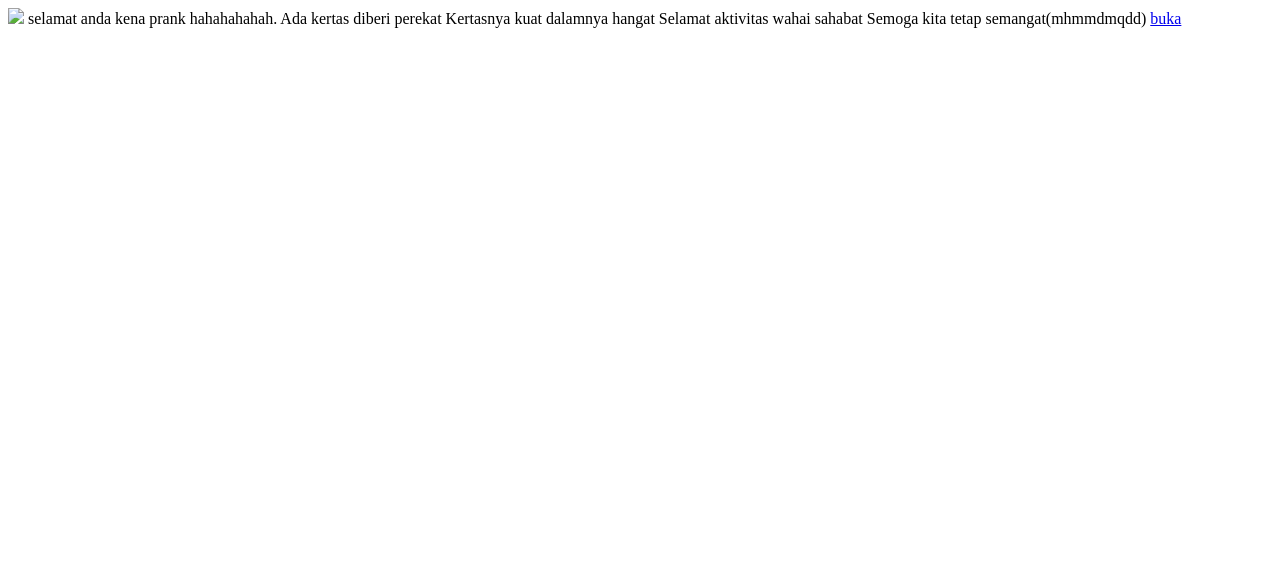
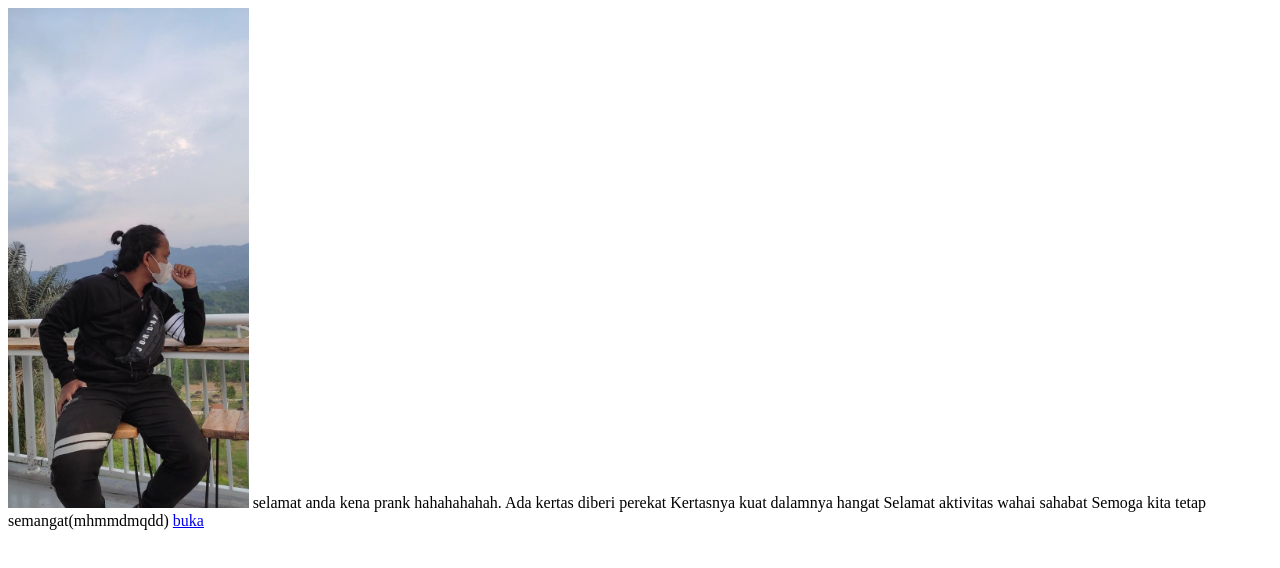
Before and after one commit to mhhmdmqdd/belajar-ngoding, a plain HTML site: page index.html in a window 1280 px wide. Drawn offline with Linux system fonts and the light colour scheme.

Commit message:
Update index.html

```diff
--- a/index.html
+++ b/index.html
@@ -7,7 +7,7 @@
     <title>Document</title>
 </head>
 <body>
-    <img src="img/d4858af3-6da7-4806-b97c-9f79be64ba04.jpg" height=500px>
+    <img src="d4858af3-6da7-4806-b97c-9f79be64ba04.jpg" height=500px>
     selamat anda kena prank hahahahahah.
 
 
```
